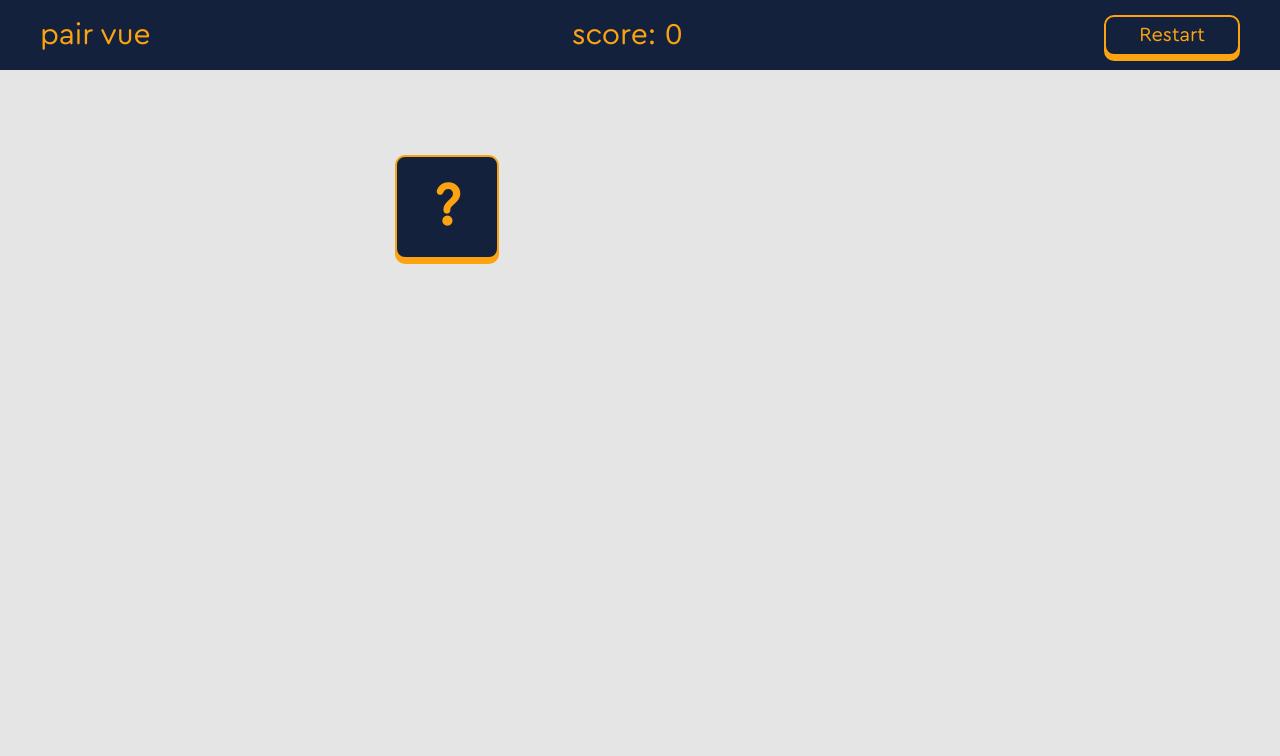
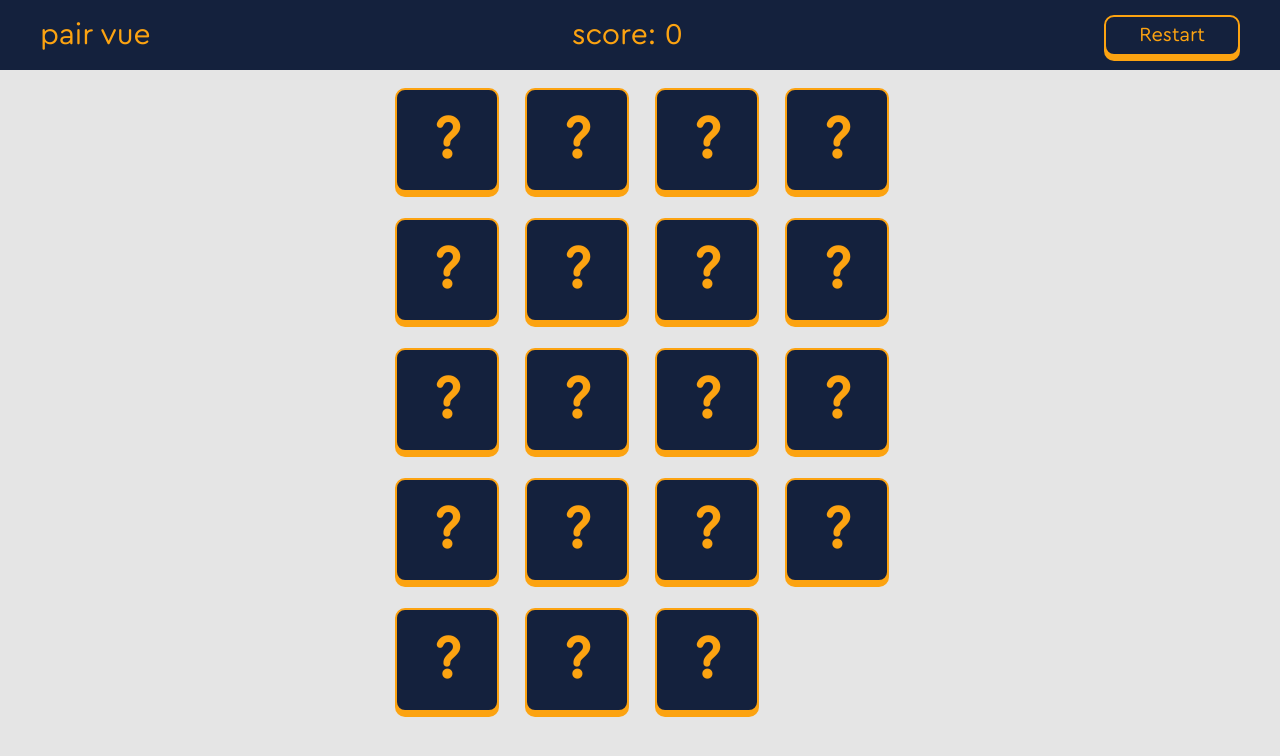
Before and after one commit to porneczy/pairs_vue, a Vue app in the folder pairs_vue/: page / in a window 1280 px wide. Shown: the top 756 px of the page. Built offline with nearby package versions, Linux system fonts and the light colour scheme.

Commit message:
feature: add all svg for the cards

```diff
--- a/pairs_vue/src/App.vue
+++ b/pairs_vue/src/App.vue
@@ -1,12 +1,31 @@
 <script setup lang="ts">
 import AppHeader from "./components/AppHeader/AppHeader.vue";
 import Card from "./components/Card/Card.vue";
+
+interface Card {
+    icon: string;
+    isVisible: boolean;
+}
+
+const cardList: Card[] = [];
+
+for (let i = 0; i <= 18; i++) {
+    cardList.push({
+        icon: `card${i}`,
+        isVisible: false,
+    });
+}
 </script>
 
 <template>
     <AppHeader />
     <div class="game-board-container">
-        <Card />
+        <Card
+            v-for="(card, index) in cardList"
+            :isVisible="card.isVisible"
+            :icon="card.icon"
+            :key="index"
+        />
     </div>
 </template>
 
--- a/pairs_vue/src/components/Card/Card.scss
+++ b/pairs_vue/src/components/Card/Card.scss
@@ -18,8 +18,8 @@
 
         background-color: $card-front-bg;
         color: $card-front-color;
-        width: 100%;
-        height: 100%;
+        width: 100px;
+        height: 100px;
         border-radius: 10px;
         &:active {
             box-shadow: 0 0 0;
--- a/pairs_vue/src/components/Card/Card.vue
+++ b/pairs_vue/src/components/Card/Card.vue
@@ -1,20 +1,29 @@
-<script setup>
+<script setup lang="ts">
+import { ref } from "vue";
 import icon from "../../helpers/svgHelper.vue";
-import { ref } from "vue";
 
-const isVisible = ref(false);
+const props = defineProps({
+    isVisible: {
+        type: Boolean,
+    },
+    icon: {
+        type: String,
+    },
+});
 
-const selectCard = () => {
+const isVisible = ref(props.isVisible);
+
+const flipCard = () => {
     isVisible.value = !isVisible.value;
 };
 </script>
 <template>
-    <div class="card" @click="selectCard()">
+    <div class="card" @click="flipCard">
         <div v-if="!isVisible" class="front-side">
             <h1>?</h1>
         </div>
         <div v-else class="back-side">
-            <icon name="card0" />
+            <icon :name="props.icon" />
         </div>
     </div>
 </template>
```
